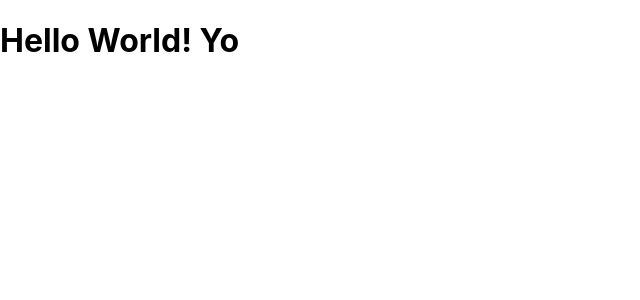
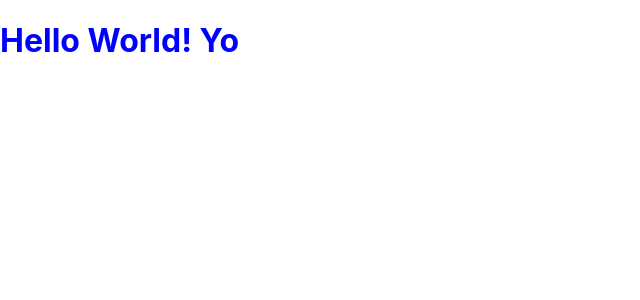
Before and after one commit to katebennert/say-cheese-client, a React (Create React App) app: page / in a window 1280 px wide. Shown: the top 300 px of the page, without its empty margins (0-640 px from the left). Built offline with nearby package versions, Linux system fonts and the light colour scheme.

Commit message:
Add NavBar component

```diff
--- a/src/App.css
+++ b/src/App.css
@@ -1,5 +1,9 @@
 .App {
   text-align: center;
+}
+
+h1 {
+  color: blue
 }
 
 .App-logo {
--- a/src/components/App.js
+++ b/src/components/App.js
@@ -1,4 +1,8 @@
 import '../App.css';
+import React, { useEffect } from "react";
+import './JobList';
+import './FreelancerList';
+import './CreateJob';
 
 function App() {
 
```
Also changed, not shown: src/components/NavBar.js (added).
